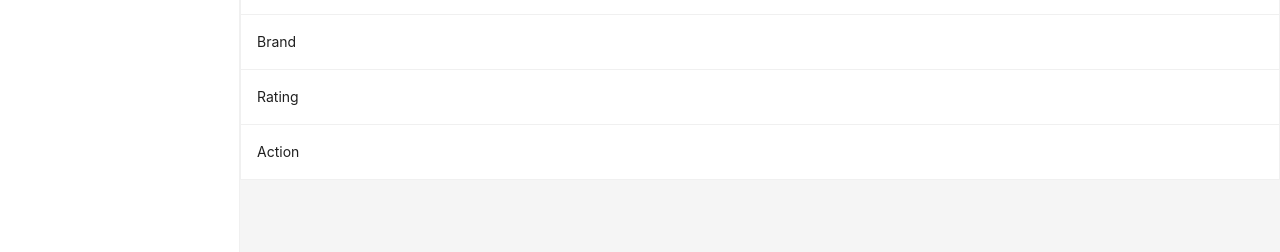
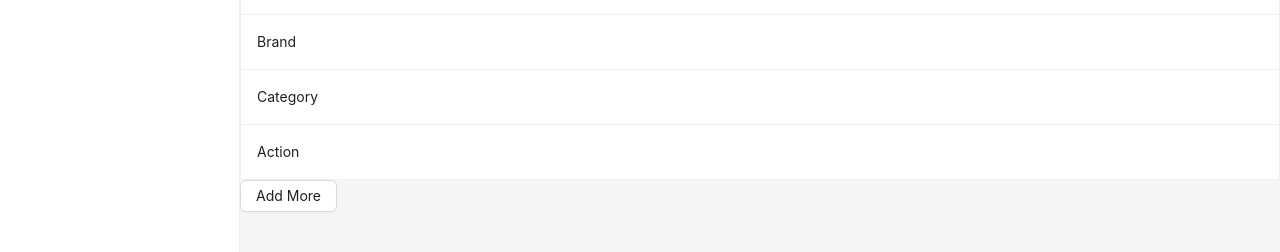
Before and after one commit to kembhavivinay/ecommerce, a React (Create React App) app: page /#/compare-page in a window 1280 px wide. Shown: the part 220-472 px from the top of the page. Built offline with nearby package versions, Linux system fonts and the light colour scheme.

Commit message:
few update added for compare products

```diff
--- a/src/components/CompareProducts.js
+++ b/src/components/CompareProducts.js
@@ -1,6 +1,5 @@
-import React, { useEffect, useState } from 'react';
-import { useLocation } from 'react-router-dom';
-import {Button,Table} from "antd"
+import React, {useState } from 'react';
+import {Button,Table,message} from "antd"
 
 const CompareProducts = () => {
     const [selectedProducts,setSelectedProducts] = useState(() =>{
@@ -11,8 +10,18 @@ const CompareProducts = () => {
     });
 
     const removeProduct = (id) =>{
+        setSelectedProducts(selectedProducts.filter((p) => p.id !== id));
+    }
 
+    const addProduct = () =>{
+        if (selectedProducts.length >= 4) {
+            message.error("Compare only 4 products");
+            return;
+        }
+        const newProduct = {"id":2,"title":"Eyeshadow Palette with Mirror","price":100,"brand":"newBrand","rating":"6.6"}
+        setSelectedProducts([...selectedProducts,newProduct]);
     }
+
     const columns = [
         {
           title: "Feature",
@@ -27,14 +36,13 @@ const CompareProducts = () => {
         })),
       ];
 
-        const features = ["Price", "Brand", "Rating", "Action"];
+        const features = ["Price", "Brand", "Category", "Action"];
         const data = features.map((feature, index) => {
         const row = { key: (index + 1).toString(), feature };
         selectedProducts.forEach((p,productIndex) => {
-            console.log(productIndex)
             if (feature === "Price") row[p.id] = p.price;
             else if (feature === "Brand") row[p.id] = p.brand;
-            else if (feature === "Rating") row[p.id] = p.rating;
+            else if (feature === "Category") row[p.id] = p.category;
             else if (feature === "Action" && productIndex !== 0) row[p.id] =  <Button danger onClick={() => removeProduct(p.id)}>Remove</Button>;
         });
 
@@ -44,6 +52,7 @@ const CompareProducts = () => {
         <div>
             <h2>Compare Products</h2>
             <Table columns={columns} dataSource={data} pagination={false} bordered />
+            <Button onClick={() => addProduct()}>Add More</Button>
         </div>
     );
 }
```
